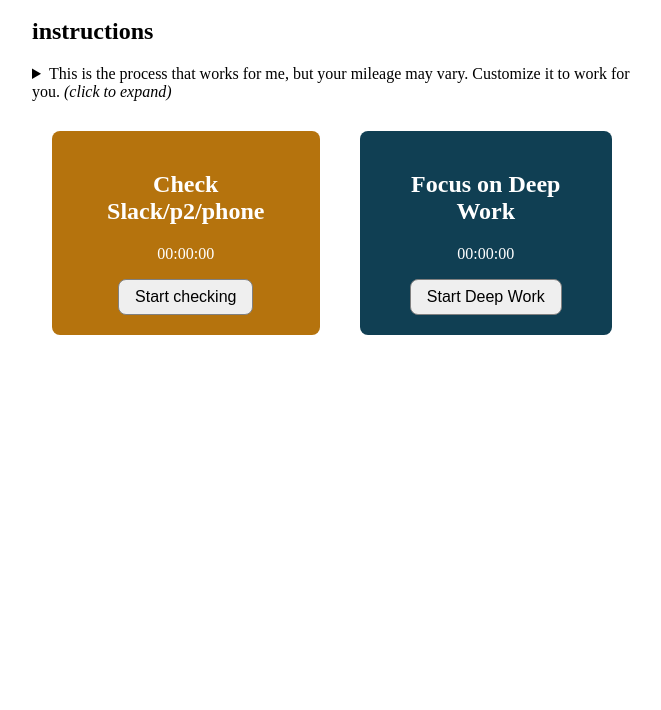
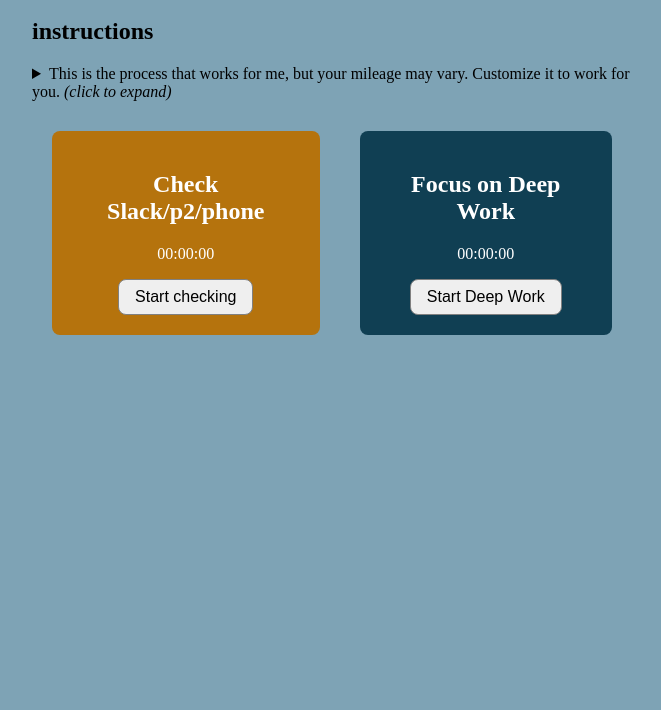
Before and after one commit to iandunn/deep-work-timer, a plain HTML site: page index.html in a window 1280 px wide. Shown: the part 90-800 px from the top of the page, without its empty margins (308-969 px from the left). Drawn offline with Linux system fonts and the light colour scheme.

Commit message:
Set deep work colors by default for visual consistency

```diff
--- a/index.html
+++ b/index.html
@@ -24,7 +24,7 @@
 	<script src="timer.js"></script>
 </head>
 
-<body>
+<body class="active-deep-work">
 	<h1>Deep Work Timer</h1>
 	<h4 id="subtitle">
 		minimal, on purpose.
```
